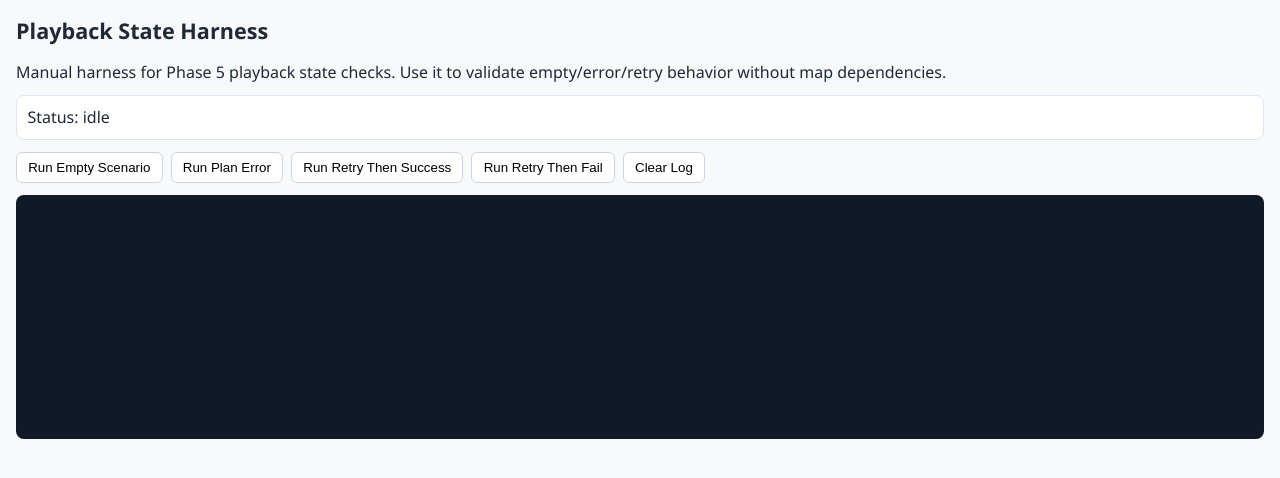
After one commit to wardethan2000-eng/EyesToTheSky, a Flask app: page /dev/playback-harness in a window 1280 px wide. The commit adds this page. Shown: the top 478 px of the page. Run offline with Flask 3, Linux system fonts and the light colour scheme.

Commit message:
Complete Phase 5 polish and add playback harness

```diff
--- a/overflight/config.py
+++ b/overflight/config.py
@@ -52,6 +52,12 @@ TRACK_BUILD_INTERVAL_SECONDS = int(os.environ.get("OVERFLIGHT_TRACK_BUILD_INTERV
 PLAYBACK_SPEED_RATIO = float(os.environ.get("OVERFLIGHT_PLAYBACK_SPEED", "960"))
 # 960 = 24 hours / 90 seconds
 RENDER_BUDGET_MAX = int(os.environ.get("OVERFLIGHT_RENDER_BUDGET", "150"))
+PLAYBACK_TARGET_FPS = int(os.environ.get("OVERFLIGHT_PLAYBACK_TARGET_FPS", "30"))
+PLAYBACK_CHUNK_RETRY_MAX = int(os.environ.get("OVERFLIGHT_CHUNK_RETRY_MAX", "3"))
+PLAYBACK_CHUNK_BACKOFF_MS = int(os.environ.get("OVERFLIGHT_CHUNK_BACKOFF_MS", "700"))
+PLAYBACK_CHUNK_FAILURE_COOLDOWN_MS = int(
+    os.environ.get("OVERFLIGHT_CHUNK_FAILURE_COOLDOWN_MS", "15000")
+)
 CHUNK_SIZE_LOW_DENSITY_HOURS = 4
 CHUNK_SIZE_MEDIUM_DENSITY_HOURS = 1
 CHUNK_SIZE_HIGH_DENSITY_MINUTES = 30
--- a/overflight/webapp/routes.py
+++ b/overflight/webapp/routes.py
@@ -19,7 +19,11 @@ from overflight.config import (
     CHUNK_SIZE_MEDIUM_DENSITY_HOURS,
     DEFAULT_RADIUS_MILES,
     MAX_RADIUS_MILES,
+    PLAYBACK_CHUNK_BACKOFF_MS,
+    PLAYBACK_CHUNK_FAILURE_COOLDOWN_MS,
+    PLAYBACK_CHUNK_RETRY_MAX,
     PLAYBACK_SPEED_RATIO,
+    PLAYBACK_TARGET_FPS,
     RENDER_BUDGET_MAX,
     RETENTION_HOURS,
 )
@@ -60,8 +64,18 @@ def index():
         config={
             "PLAYBACK_SPEED_RATIO": PLAYBACK_SPEED_RATIO,
             "RENDER_BUDGET_MAX": RENDER_BUDGET_MAX,
+            "PLAYBACK_TARGET_FPS": PLAYBACK_TARGET_FPS,
+            "PLAYBACK_CHUNK_RETRY_MAX": PLAYBACK_CHUNK_RETRY_MAX,
+            "PLAYBACK_CHUNK_BACKOFF_MS": PLAYBACK_CHUNK_BACKOFF_MS,
+            "PLAYBACK_CHUNK_FAILURE_COOLDOWN_MS": PLAYBACK_CHUNK_FAILURE_COOLDOWN_MS,
         },
     )
+
+
+@bp.route("/dev/playback-harness")
+def playback_harness():
+    """Render a lightweight manual harness for playback state testing."""
+    return render_template("playback_harness.html")
 
 
 @bp.route("/api/flights")
--- a/overflight/webapp/static/js/app.js
+++ b/overflight/webapp/static/js/app.js
@@ -191,6 +191,7 @@
         // Notify map module that search is complete (enables view toggle)
         if (window.OverflightMap) {
             window.OverflightMap.onSearchComplete(currentLat, currentLon, radius);
+            window.OverflightMap.showCardView();
         }
     }
 
--- /dev/null
+++ b/overflight/webapp/static/js/playback-harness.js
@@ -0,0 +1,139 @@
+(function () {
+    "use strict";
+
+    var statusEl = document.getElementById("status");
+    var logEl = document.getElementById("log");
+    var originalFetch = window.fetch.bind(window);
+
+    function setStatus(text) {
+        statusEl.textContent = "Status: " + text;
+    }
+
+    function appendLog(text, level) {
+        var line = document.createElement("div");
+        line.className = level || "";
+        line.textContent = "[" + new Date().toLocaleTimeString() + "] " + text;
+        logEl.appendChild(line);
+        logEl.scrollTop = logEl.scrollHeight;
+    }
+
+    function resetPlayback() {
+        window.OverflightPlayback.stop();
+    }
+
+    function runScenario(name, fetchImpl) {
+        setStatus(name + " running");
+        appendLog("Scenario started: " + name, "warn");
+
+        window.fetch = fetchImpl;
+
+        resetPlayback();
+        window.OverflightPlayback.init(40.758, -73.985, 25, {
+            onAircraftUpdate: function (detailed, dots, total) {
+                appendLog("onAircraftUpdate: detailed=" + detailed.length + " dots=" + dots.length + " total=" + total);
+            },
+            onPlaybackTimeChange: function (t, p) {
+                appendLog("onPlaybackTimeChange: t=" + Math.round(t) + " p=" + p.toFixed(3));
+            },
+            onLoadingProgress: function (state) {
+                if (typeof state === "string") {
+                    appendLog("onLoadingProgress: " + state);
+                } else {
+                    appendLog("onLoadingProgress: " + JSON.stringify(state));
+                }
+            },
+            onReady: function (state) {
+                appendLog("onReady: " + JSON.stringify(state || {}), "ok");
+                setStatus(name + " complete");
+                window.fetch = originalFetch;
+            }
+        });
+    }
+
+    function jsonResponse(data, ok) {
+        return Promise.resolve({
+            ok: ok !== false,
+            json: function () {
+                return Promise.resolve(data);
+            }
+        });
+    }
+
+    function scenarioEmpty() {
+        runScenario("empty", function (url) {
+            if (url.indexOf("/api/tracks/plan") === 0) {
+                return jsonResponse({
+                    chunks: [],
+                    chunk_count: 0,
+                    total_unique_aircraft: 0,
+                    density: "low",
+                    suggested_min_alt: null
+                });
+            }
+            return jsonResponse({ tracks: [] });
+        });
+    }
+
+    function scenarioPlanError() {
+        runScenario("plan-error", function () {
+            return Promise.resolve({ ok: false, json: function () { return Promise.resolve({}); } });
+        });
+    }
+
+    function scenarioRetrySuccess() {
+        var chunkAttempts = 0;
+        runScenario("retry-success", function (url) {
+            if (url.indexOf("/api/tracks/plan") === 0) {
+                return jsonResponse({
+                    chunks: [{ start: 1000, end: 2000 }],
+                    chunk_count: 1,
+                    total_unique_aircraft: 1,
+                    density: "low",
+                    suggested_min_alt: null
+                });
+            }
+
+            chunkAttempts += 1;
+            if (chunkAttempts < 3) {
+                return Promise.resolve({ ok: false, json: function () { return Promise.resolve({}); } });
+            }
+
+            return jsonResponse({
+                tracks: [{
+                    id: 1,
+                    icao24: "abc123",
+                    callsign: "TEST01",
+                    phase: "enroute",
+                    polyline: [[1000, 40.75, -73.98, 1500], [2000, 40.8, -73.95, 1700]],
+                    start_time: 1000,
+                    end_time: 2000,
+                    max_altitude: 1700
+                }]
+            });
+        });
+    }
+
+    function scenarioRetryFail() {
+        runScenario("retry-fail", function (url) {
+            if (url.indexOf("/api/tracks/plan") === 0) {
+                return jsonResponse({
+                    chunks: [{ start: 1000, end: 2000 }],
+                    chunk_count: 1,
+                    total_unique_aircraft: 1,
+                    density: "low",
+                    suggested_min_alt: null
+                });
+            }
+            return Promise.resolve({ ok: false, json: function () { return Promise.resolve({}); } });
+        });
+    }
+
+    document.getElementById("btn-empty").addEventListener("click", scenarioEmpty);
+    document.getElementById("btn-plan-error").addEventListener("click", scenarioPlanError);
+    document.getElementById("btn-retry-success").addEventListener("click", scenarioRetrySuccess);
+    document.getElementById("btn-retry-fail").addEventListener("click", scenarioRetryFail);
+    document.getElementById("btn-clear").addEventListener("click", function () {
+        logEl.textContent = "";
+        setStatus("idle");
+    });
+})();
--- a/overflight/webapp/static/js/playback.js
+++ b/overflight/webapp/static/js/playback.js
@@ -13,9 +13,12 @@
 
     var SPEED_RATIO = window.OVERFLIGHT.playbackSpeedRatio || 960;
     var RENDER_BUDGET = window.OVERFLIGHT.renderBudgetMax || 150;
-    var TARGET_FPS = 30;
+    var TARGET_FPS = window.OVERFLIGHT.playbackTargetFps || 30;
     var DEPARTURE_ANIMATION_SECONDS = 30;
     var DEPARTURE_BLEND_SECONDS = 8;
+    var CHUNK_FETCH_RETRY_MAX = window.OVERFLIGHT.chunkFetchRetryMax || 3;
+    var CHUNK_FETCH_BACKOFF_MS = window.OVERFLIGHT.chunkFetchBackoffMs || 700;
+    var CHUNK_FAILURE_COOLDOWN_MS = window.OVERFLIGHT.chunkFailureCooldownMs || 15000;
 
     // --- State ---
     var plan = null;           // Chunk plan from server
@@ -33,6 +36,7 @@
     var altitudeFilter = 0;
     var currentChunkIndex = -1;
     var lastRenderTime = 0;
+    var failedChunkCooldown = {};
 
     // Callbacks set by map.js
     var onAircraftUpdate = null;  // fn(visibleAircraft: Array)
@@ -71,7 +75,7 @@
         currentChunkIndex = -1;
         lastRenderTime = 0;
 
-        onLoadingProgress("Fetching playback plan\u2026");
+        emitLoadingProgress("Fetching playback plan...", 0);
 
         var url = "/api/tracks/plan?lat=" + lat + "&lon=" + lon + "&radius=" + radius;
         if (altitudeFilter > 0) url += "&min_alt=" + altitudeFilter;
@@ -83,11 +87,21 @@
             })
             .then(function (data) {
                 plan = data;
-                if (!plan.chunks || plan.chunks.length === 0) {
-                    onLoadingProgress("No aircraft data available for this area.");
+                if (!plan.chunks || plan.chunks.length === 0 || (plan.total_unique_aircraft || 0) <= 0) {
+                    onLoadingProgress({
+                        message: "Collecting flight data - check back in a few minutes.",
+                        percent: 100,
+                        collecting: true
+                    });
                     onAircraftUpdate([], [], 0);
                     onPlaybackTimeChange(0, 0);
-                    onReady({ empty: true });
+                    onReady({
+                        empty: true,
+                        collecting: true,
+                        density: plan.density,
+                        suggestedMinAlt: plan.suggested_min_alt,
+                        totalUniqueAircraft: plan.total_unique_aircraft || 0
+                    });
                     return;
                 }
                 playbackStart = plan.chunks[0].start;
@@ -96,8 +110,12 @@
 
                 // Load first chunk, then signal ready
                 loadChunk(0, function () {
-                    onLoadingProgress("Ready \u2014 " + plan.total_unique_aircraft + " aircraft");
-                    onReady();
+                    emitLoadingProgress("Ready - " + plan.total_unique_aircraft + " aircraft", 100);
+                    onReady({
+                        density: plan.density,
+                        suggestedMinAlt: plan.suggested_min_alt,
+                        totalUniqueAircraft: plan.total_unique_aircraft || 0
+                    });
                     // Prefetch next chunk
                     if (plan.chunks.length > 1) {
                         loadChunk(1);
@@ -105,7 +123,10 @@
                 });
             })
             .catch(function () {
-                onLoadingProgress("Failed to load playback data.");
+                onLoadingProgress({
+                    message: "Failed to load playback data.",
+                    warning: true
+                });
                 onAircraftUpdate([], [], 0);
                 onPlaybackTimeChange(0, 0);
                 onReady({ error: true });
@@ -126,6 +147,11 @@
             return;
         }
 
+        if (failedChunkCooldown[index] && Date.now() < failedChunkCooldown[index]) {
+            if (callback) callback();
+            return;
+        }
+
         pendingChunkLoads[index] = callback ? [callback] : [];
 
         var chunk = plan.chunks[index];
@@ -134,8 +160,15 @@
             "&start=" + chunk.start + "&end=" + chunk.end;
         if (altitudeFilter > 0) url += "&min_alt=" + altitudeFilter;
 
-        onLoadingProgress("Loading chunk " + (index + 1) + " of " + plan.chunk_count + "\u2026");
+        emitLoadingProgress(
+            "Loading aircraft data...",
+            estimateProgressPercent(index, false)
+        );
 
+        fetchChunkWithRetry(index, url, 1);
+    }
+
+    function fetchChunkWithRetry(index, url, attempt) {
         fetch(url)
             .then(function (resp) {
                 if (!resp.ok) throw new Error("Chunk fetch failed");
@@ -150,12 +183,51 @@
                     }
                     t._interpIndex = 0;
                 });
+                delete failedChunkCooldown[index];
                 rebuildTrackCache();
+                emitLoadingProgress(
+                    "Loading aircraft data...",
+                    estimateProgressPercent(index, true)
+                );
                 flushPendingCallbacks(index);
             })
             .catch(function () {
+                if (attempt < CHUNK_FETCH_RETRY_MAX) {
+                    var delay = CHUNK_FETCH_BACKOFF_MS * Math.pow(2, attempt - 1);
+                    setTimeout(function () {
+                        fetchChunkWithRetry(index, url, attempt + 1);
+                    }, delay);
+                    return;
+                }
+
+                failedChunkCooldown[index] = Date.now() + CHUNK_FAILURE_COOLDOWN_MS;
+                onLoadingProgress({
+                    message: "Some playback data failed to load. Retrying in a few seconds.",
+                    warning: true
+                });
                 flushPendingCallbacks(index);
             });
+    }
+
+    function estimateProgressPercent(chunkIndex, includeCurrent) {
+        if (!plan || !plan.chunk_count) return 0;
+
+        var loaded = Object.keys(chunkBuffer).length;
+        if (includeCurrent && !chunkBuffer[chunkIndex]) {
+            loaded += 1;
+        }
+
+        var percent = Math.round((loaded / plan.chunk_count) * 100);
+        if (percent < 0) percent = 0;
+        if (percent > 100) percent = 100;
+        return percent;
+    }
+
+    function emitLoadingProgress(message, percent) {
+        onLoadingProgress({
+            message: message,
+            percent: percent
+        });
     }
 
     function flushPendingCallbacks(index) {
--- /dev/null
+++ b/overflight/webapp/templates/playback_harness.html
@@ -0,0 +1,50 @@
+<!DOCTYPE html>
+<html lang="en">
+<head>
+    <meta charset="UTF-8">
+    <meta name="viewport" content="width=device-width, initial-scale=1.0">
+    <title>OverFlight Playback Harness</title>
+    <style>
+        body { font-family: "Segoe UI", Arial, sans-serif; margin: 1rem; background: #f7f9fb; color: #1f2937; }
+        h1 { font-size: 1.35rem; margin-bottom: 0.5rem; }
+        p { margin-bottom: 0.75rem; }
+        .row { display: flex; gap: 0.5rem; flex-wrap: wrap; margin-bottom: 0.75rem; }
+        button { border: 1px solid #cbd5e1; background: #fff; padding: 0.45rem 0.7rem; border-radius: 6px; cursor: pointer; }
+        button:hover { border-color: #3b82f6; color: #2563eb; }
+        .status { background: #fff; border: 1px solid #dbe4ef; padding: 0.65rem; border-radius: 8px; margin-bottom: 0.75rem; }
+        .log { background: #111827; color: #d1fae5; padding: 0.75rem; border-radius: 8px; min-height: 220px; overflow: auto; font-family: Consolas, monospace; font-size: 0.82rem; }
+        .ok { color: #16a34a; }
+        .warn { color: #f59e0b; }
+        .err { color: #ef4444; }
+    </style>
+</head>
+<body>
+    <h1>Playback State Harness</h1>
+    <p>Manual harness for Phase 5 playback state checks. Use it to validate empty/error/retry behavior without map dependencies.</p>
+
+    <div class="status" id="status">Status: idle</div>
+
+    <div class="row">
+        <button id="btn-empty">Run Empty Scenario</button>
+        <button id="btn-plan-error">Run Plan Error</button>
+        <button id="btn-retry-success">Run Retry Then Success</button>
+        <button id="btn-retry-fail">Run Retry Then Fail</button>
+        <button id="btn-clear">Clear Log</button>
+    </div>
+
+    <div class="log" id="log"></div>
+
+    <script>
+        window.OVERFLIGHT = {
+            playbackSpeedRatio: 960,
+            renderBudgetMax: 150,
+            playbackTargetFps: 30,
+            chunkFetchRetryMax: 3,
+            chunkFetchBackoffMs: 10,
+            chunkFailureCooldownMs: 100,
+        };
+    </script>
+    <script src="/static/js/playback.js"></script>
+    <script src="/static/js/playback-harness.js"></script>
+</body>
+</html>
```
Also changed, not shown: overflight/webapp/static/css/style.css (+73 -0 lines), overflight/webapp/static/js/map.js (+152 -7 lines), overflight/webapp/templates/index.html (+8 -0 lines), tests/test_tracks_api.py (+17 -0 lines), tests/test_webapp.py (+19 -0 lines).
